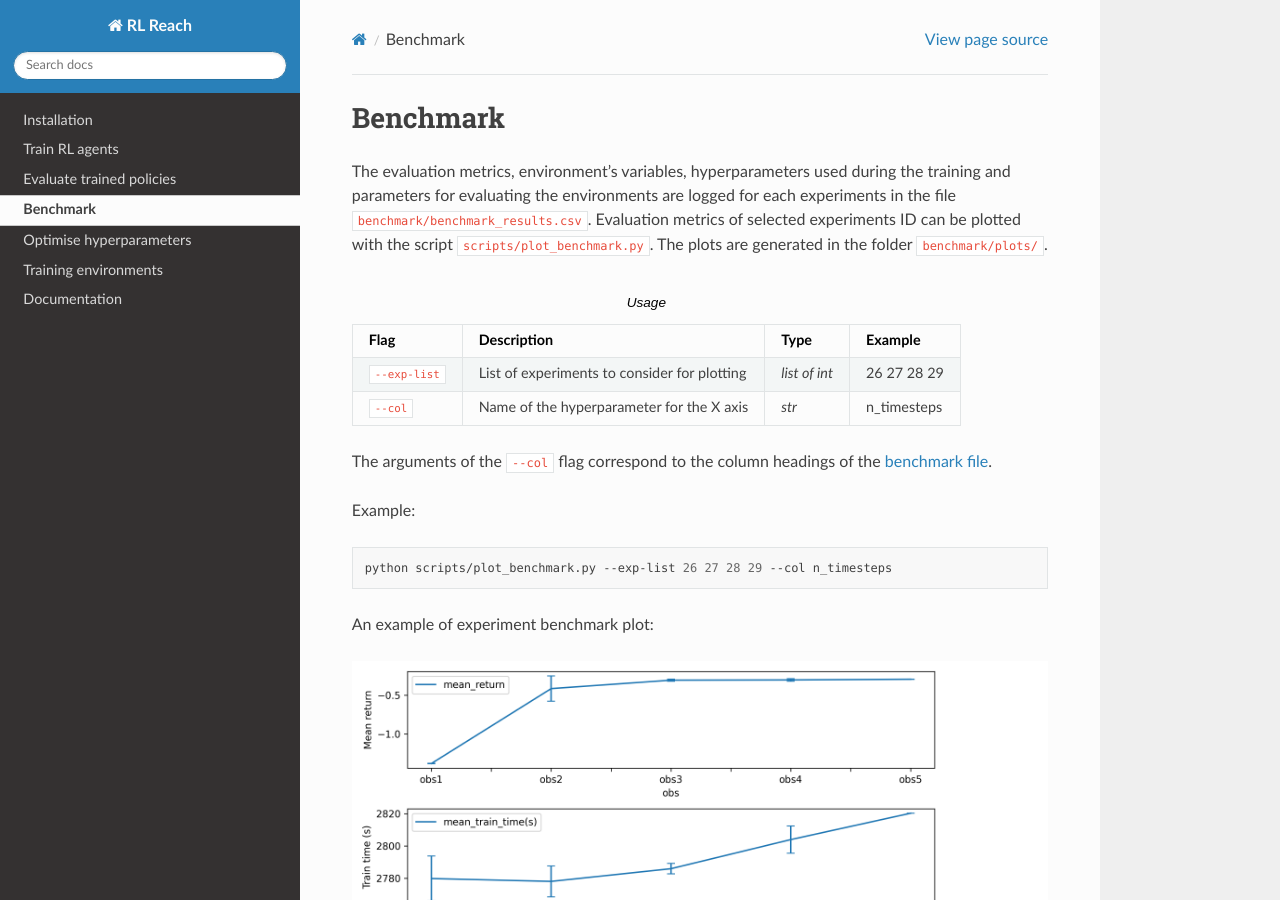
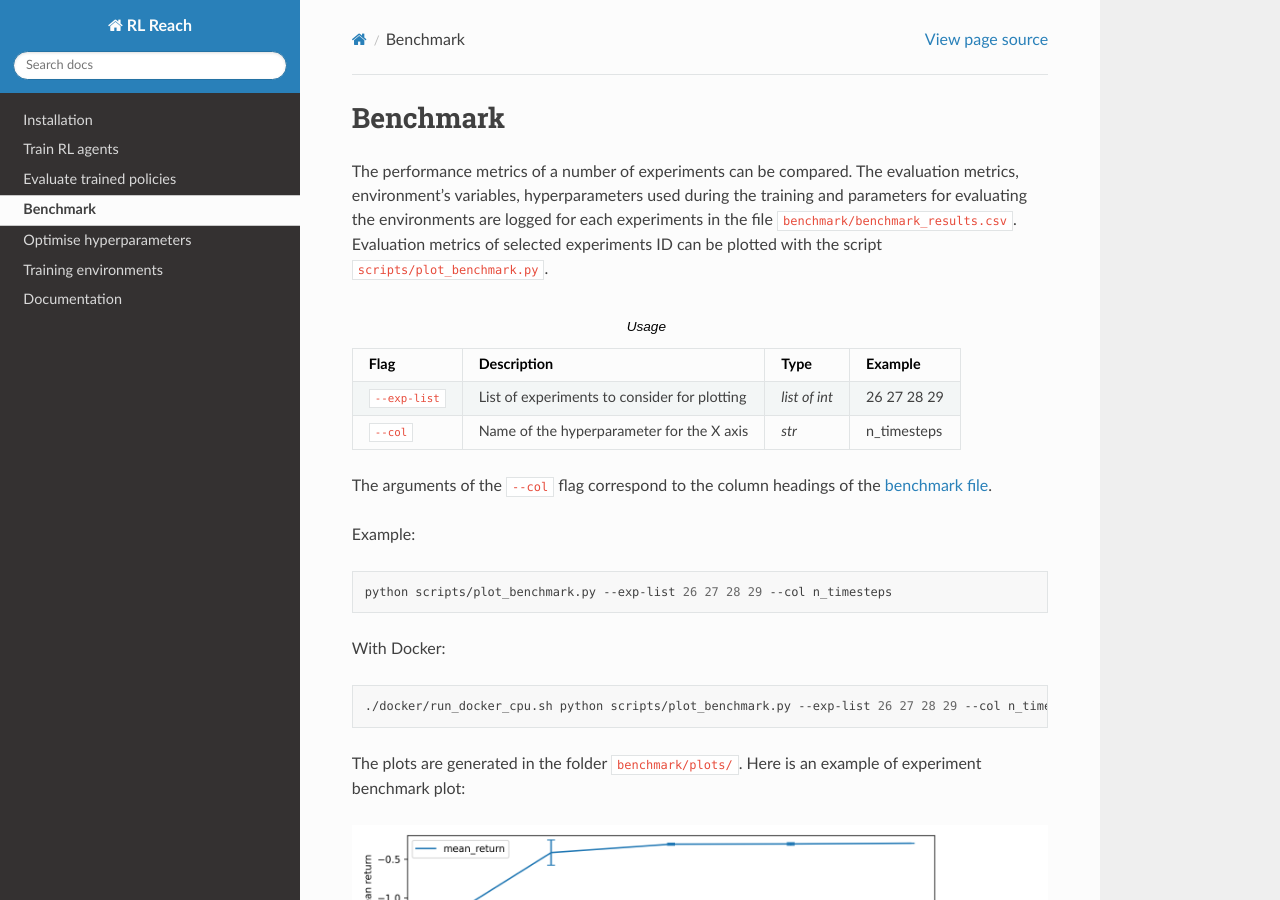
Before and after one commit to PierreExeter/rl_reach, a Sphinx documentation site: the page built from docs/source/Benchmark.rst, in a window 1280 px wide and 900 px high. Built offline with Sphinx 7.4.7 and the Read the Docs theme 2.0.0, drawn with Linux system fonts in a browser that asks for light colours.

Commit message:
updated documentation

```diff
--- a/docs/source/Benchmark.rst
+++ b/docs/source/Benchmark.rst
@@ -1,11 +1,12 @@
-**********
+*********
 Benchmark
-**********
+*********
 
+The performance metrics of a number of experiments can be compared.
 The evaluation metrics, environment's variables, hyperparameters used during the training
 and parameters for evaluating the environments are logged for each experiments in the file
 ``benchmark/benchmark_results.csv``. Evaluation metrics of selected experiments ID can be plotted
-with the script ``scripts/plot_benchmark.py``. The plots are generated in the folder ``benchmark/plots/``.
+with the script ``scripts/plot_benchmark.py``.
 
 
 .. csv-table:: Usage
@@ -22,7 +23,13 @@ Example:
 
    python scripts/plot_benchmark.py --exp-list 26 27 28 29 --col n_timesteps
 
+With Docker:
 
-An example of experiment benchmark plot:
+.. code-block:: bash
+
+   ./docker/run_docker_cpu.sh python scripts/plot_benchmark.py --exp-list 26 27 28 29 --col n_timesteps
+
+
+The plots are generated in the folder ``benchmark/plots/``. Here is an example of experiment benchmark plot:
 
 .. image:: ../images/benchmark_plot.png
--- a/docs/source/Optimise hyperparameters.rst
+++ b/docs/source/Optimise hyperparameters.rst
@@ -27,6 +27,11 @@ Example:
 
    python train.py -optimize --algo ppo --env widowx_reacher-v1 --n-timesteps 100000 --n-trials 100 --n-jobs 8 --sampler tpe --pruner median --n-startup-trials 10 --n-evaluations 10 --log-folder logs/opti
 
+With Docker:
+
+.. code-block:: bash
+
+   ./docker/run_docker_cpu.sh python train.py -optimize --algo ppo --env widowx_reacher-v1 --n-timesteps 100000 --n-trials 100 --n-jobs 8 --sampler tpe --pruner median --n-startup-trials 10 --n-evaluations 10 --log-folder logs/opti
 
 A convenience Bash script is provided to run multiple hyperparameter optimisation:
 
```
Also changed, not shown: docs/source/Evaluate policies.rst (+8 -1 lines), docs/source/Train RL agents.rst (+7 -0 lines).
